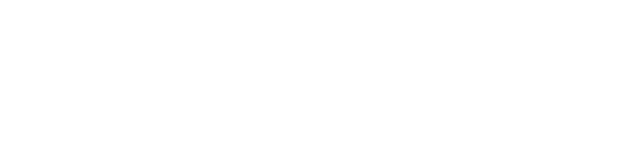
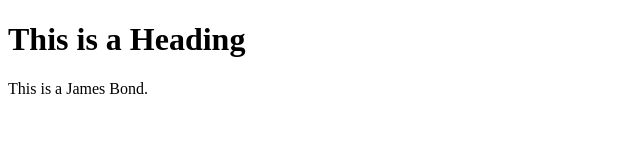
Before and after one commit to Oteghelepius/learningGIT, a plain HTML site: page index.html in a window 1280 px wide. Shown: the whole page, without its empty margins (0-640 px from the left). Drawn offline with Linux system fonts and the light colour scheme.

Commit message:
Update index.html

```diff
--- a/index.html
+++ b/index.html
@@ -4,6 +4,7 @@
 <title>Page Title</title>
 </head>
 <body>
-
+<h1>This is a Heading</h1>
+<p>This is a James Bond.</p>
 </body>
 </html>
```
